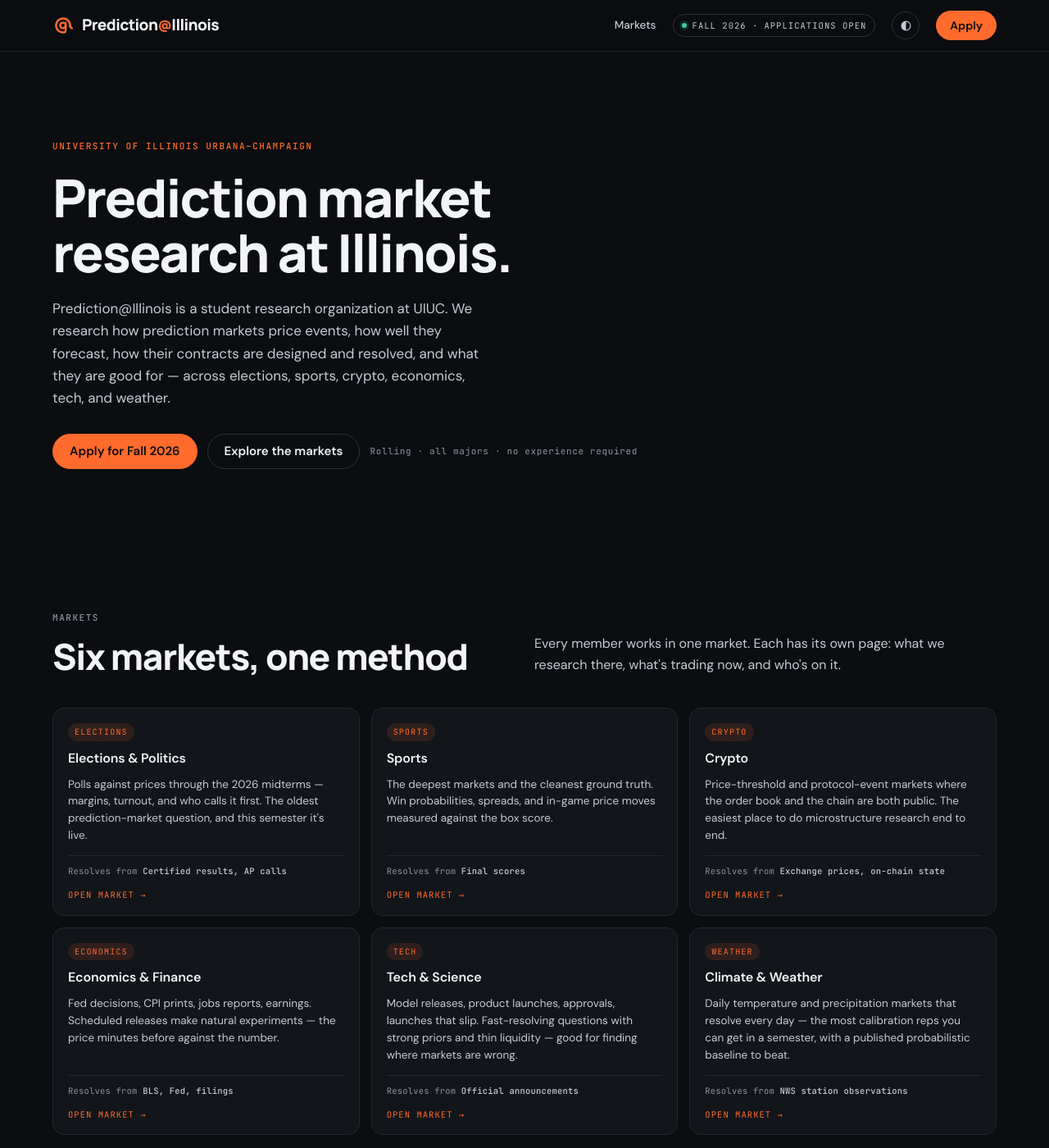
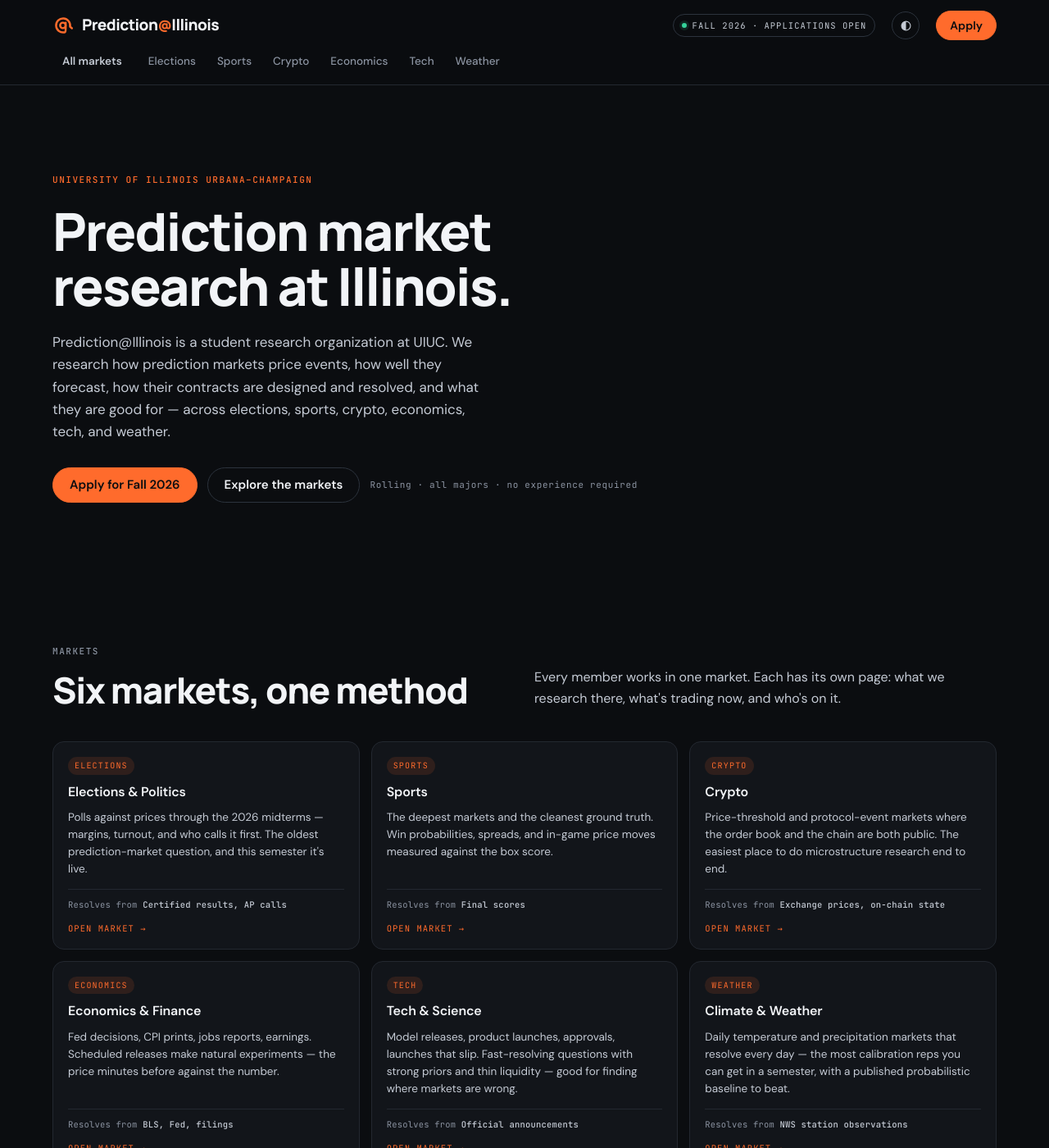
Before and after one commit to Prediction-Illinois/prediction-illinois.github.io, a Jekyll site: the page built from index.html, in a window 1280 px wide and 1400 px high. Shown: the whole window at 82% size. Built offline with Jekyll 4.4.1, drawn with Linux system fonts in a browser that asks for light colours.

Commit message:
Header market strip; main-line detection by event title; tag priority fix
Co-Authored-By: Claude Fable 5.1 <noreply@anthropic.com>

```diff
--- a/_includes/header.html
+++ b/_includes/header.html
@@ -15,11 +15,14 @@
       <span class="wordmark">Prediction<span class="at">@</span>Illinois</span>
     </a>
     <nav class="site">
-      <a href="/markets/"{% if page.url contains '/markets/' %} class="on"{% endif %}>Markets</a>
       {% if site.data.team and site.data.team.size > 0 %}<a href="/team/"{% if page.url == '/team/' %} class="on"{% endif %}>Team</a>{% endif %}
     </nav>
     <span class="chip"><i class="dot"></i><span class="t">Fall 2026 ·</span> Applications open</span>
     <button class="theme" id="theme" type="button" aria-label="Toggle light and dark theme" title="Theme"><svg viewBox="0 0 20 20" width="15" height="15" aria-hidden="true"><circle cx="10" cy="10" r="7.25" fill="none" stroke="currentColor" stroke-width="1.5"/><path d="M10 2.75a7.25 7.25 0 0 0 0 14.5z" fill="currentColor"/></svg></button>
     <a class="btn btn-1" href="/apply/">Apply</a>
   </div>
+  <nav class="wrap cats" aria-label="Markets">
+    <a href="/markets/"{% if page.url == '/markets/' %} class="on"{% endif %}>All markets</a>
+    {% for m in site.data.markets %}<a href="/markets/{{ m[0] }}/"{% if page.market == m[0] %} class="on"{% endif %}>{{ m[1].chip }}</a>{% endfor %}
+  </nav>
 </header>
--- a/assets/css/site.css
+++ b/assets/css/site.css
@@ -204,3 +204,11 @@ a.role:hover{border-color:var(--brand-line)}
 .empty{margin-top:28px;border:1px dashed var(--line-2);border-radius:14px;padding:22px;color:var(--muted);font-size:14px}
 .team-group{margin-top:36px}
 .team-group .eyebrow{display:block;margin-bottom:-26px}
+
+/* ---- market strip under the header (Kalshi-style categories) ---- */
+.cats{display:flex;gap:2px;align-items:center;overflow-x:auto;scrollbar-width:none;padding-block:2px 10px;margin-top:-6px}
+.cats::-webkit-scrollbar{display:none}
+.cats a{font-size:13.5px;font-weight:500;color:var(--muted);text-decoration:none;padding:6px 11px;border-radius:999px;white-space:nowrap;border:1px solid transparent;transition:color .15s ease,background .15s ease}
+.cats a:hover{color:var(--ink)}
+.cats a.on{color:var(--ink);background:var(--surface-2);border-color:var(--line)}
+.cats a:first-child{color:var(--ink-2);font-weight:600;margin-right:6px}
--- a/assets/js/site.js
+++ b/assets/js/site.js
@@ -10,27 +10,32 @@
   });
 
   // ---- live markets (Polymarket Gamma API, CORS-open) ----
+  // Order matters: specific categories first, Politics last as the catch-all (a Fed event can carry a "Trump" tag).
   const TAGMAP = [
-    [/election/i, "Elections"], [/politic|geopolit|congress|senate|white house|trump|iran|israel|ukraine|world/i, "Politics"],
+    [/election/i, "Elections"],
     [/sport|esport|\bgames?\b|nfl|nba|mlb|nhl|soccer|tennis|cfb|ufc|\bf1\b|golf|epl|ucl|football|baseball|basketball|hockey/i, "Sports"],
     [/crypto|bitcoin|ethereum|solana|\bbtc\b|\beth\b/i, "Crypto"],
     [/econom|\bfed\b|fomc|inflation|finance|business|stock|earnings|rates|\boil\b|commodit|treasur/i, "Economics"],
     [/tech|\bai\b|science|space|openai|apple|google|nvidia|tesla/i, "Tech"],
-    [/weather|climate|temperature|hurricane|snow/i, "Weather"]
+    [/weather|climate|temperature|hurricane|snow/i, "Weather"],
+    [/politic|geopolit|congress|senate|white house|trump|iran|israel|ukraine|world/i, "Politics"]
   ];
   const mapTag = tags => { const L = (tags || []).map(t => t.label || ""); for (const [re, n] of TAGMAP) if (L.some(l => re.test(l))) return n; return L[0] || "Markets"; };
   const fmtVol = v => v >= 1e6 ? "$" + (v / 1e6).toFixed(1) + "M" : v >= 1e3 ? "$" + Math.round(v / 1e3) + "K" : "$" + Math.round(v);
   const esc = x => String(x).replace(/[&<>"]/g, c => ({ "&": "&amp;", "<": "&lt;", ">": "&gt;", '"': "&quot;" }[c]));
   // Mutually-exclusive events (negRisk: nominee, champion, Fed decision) → leading sub-market.
   // Everything else (a game, a price ladder) → most-traded sub-market, i.e. the main line, not a prop.
+  // A sub-market whose question is the event title is the main line (e.g. "Army vs. Temple") — prefer it outright.
   function lead(e) {
     const ms = (e.markets || []).filter(m => m.active && !m.closed); let best = null; const byProb = !!e.negRisk;
+    const title = String(e.title || "").trim().toLowerCase();
     for (const m of ms) {
       let o, p; try { o = JSON.parse(m.outcomes); p = JSON.parse(m.outcomePrices).map(Number); } catch (_) { continue; }
       if (!o || p.length < 2) continue;
       const binary = o[0] === "Yes" && o[1] === "No", i = binary ? 0 : p.indexOf(Math.max(...p));
       const label = binary ? (ms.length > 1 ? (m.groupItemTitle || "Yes") : "Yes") : o[i];
-      const key = byProb ? p[i] : (+m.volume24hr || 0);
+      const main = !byProb && String(m.question || "").trim().toLowerCase() === title;
+      const key = main ? Infinity : byProb ? p[i] : (+m.volume24hr || 0);
       if (!best || key > best.key) best = { prob: p[i], label, key };
     }
     return best;
```
